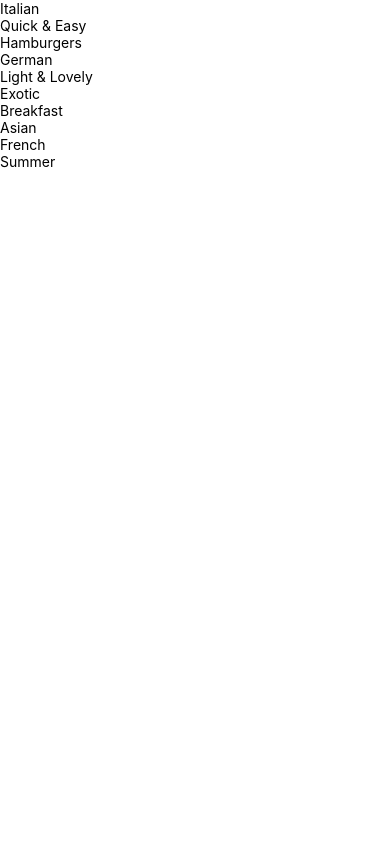
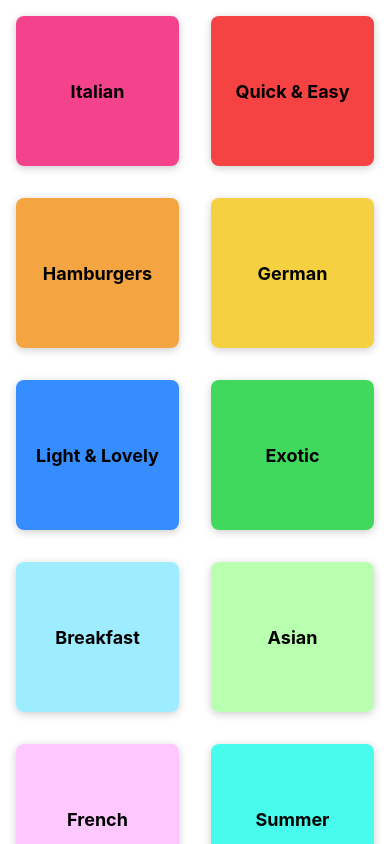
Before and after one commit to yeryshevArtem/react-native-course, a React Native app: screen / in a window 390 px wide. Built offline with nearby package versions, Linux system fonts and the light colour scheme.

Commit message:
Add grid, add ripple effect, add grid styles

```diff
--- a/App.js
+++ b/App.js
@@ -1,7 +1,11 @@
+import { StatusBar } from 'expo-status-bar';
 import CategoriesScreen from './screens/CategoriesScreen';
 
 export default function App() {
   return (
-    <CategoriesScreen />
+    <>
+      <StatusBar style="light" />
+      <CategoriesScreen />
+    </>
   );
 }
--- a/app.json
+++ b/app.json
@@ -4,6 +4,7 @@
     "slug": "RNCourse",
     "version": "1.0.0",
     "orientation": "portrait",
+    "backgroundColor": "#24180f",
     "icon": "./assets/icon.png",
     "userInterfaceStyle": "light",
     "splash": {
--- a/components/CategoryGridTile.js
+++ b/components/CategoryGridTile.js
@@ -1,11 +1,20 @@
-import { View, Pressable, Text } from 'react-native';
+import { View, Pressable, Text, StyleSheet, Platform } from 'react-native';
 
 function CategoryGridTile({ title, color }) {
     return (
-        <View>
-            <Pressable>
-                <View>
-                    <Text>{title}</Text>
+        <View style={styles.gridItem}>
+            <Pressable
+                style={
+                    ({ pressed }) => [
+                        styles.button, pressed ? styles.buttonPressed : null
+                    ]
+                }
+                android_ripple={{
+                    color: "#ccc"
+                }}
+            >
+                <View style={[styles.innerContainer, { backgroundColor: color }]}>
+                    <Text style={styles.title}>{title}</Text>
                 </View>
 
             </Pressable>
@@ -14,3 +23,39 @@
 }
 
 export default CategoryGridTile;
+
+const styles = StyleSheet.create({
+    gridItem: {
+        flex: 1,
+        margin: 16,
+        height: 150,
+        borderRadius: 8,
+        backgroundColor: 'white',
+        elevation: 4,
+        shadowColor: 'black',
+        shadowOpacity: 0.2,
+        shadowOffset: {
+            width: 0,
+            height: 2
+        },
+        shadowRadius: 8,
+        overflow: Platform.OS === 'android' ? 'hidden' : 'visible'
+    },
+    button: {
+        flex: 1,
+    },
+    innerContainer: {
+        flex: 1,
+        padding: 16,
+        justifyContent: 'center',
+        alignItems: 'center',
+        borderRadius: 8,
+    },
+    title: {
+        fontWeight: 'bold',
+        fontSize: 18
+    },
+    buttonPressed: {
+        opacity: 0.5
+    }
+});
--- a/screens/CategoriesScreen.js
+++ b/screens/CategoriesScreen.js
@@ -18,6 +18,7 @@
             data={CATEGORIES}
             keyExtractor={item => item.id}
             renderItem={renderCategoryItem}
+            numColumns={2}
         />
     );
 }
```
